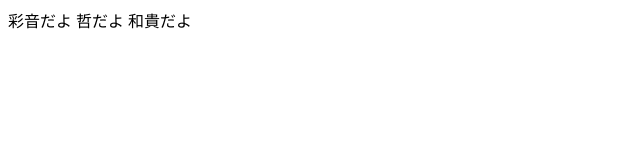
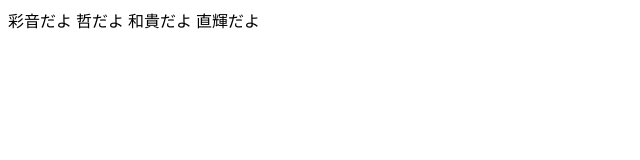
Before and after one commit to takanashiayane/practice, a plain HTML site: page index.html in a window 1280 px wide. Shown: the full height of the page, 0-640 px from the left. Drawn offline with Linux system fonts and the light colour scheme.

Commit message:
追加わず

```diff
--- a/index.html
+++ b/index.html
@@ -9,6 +9,6 @@
     彩音だよ
     哲だよ
     和貴だよ
-
+    直輝だよ
 </body>
 </html>
```
